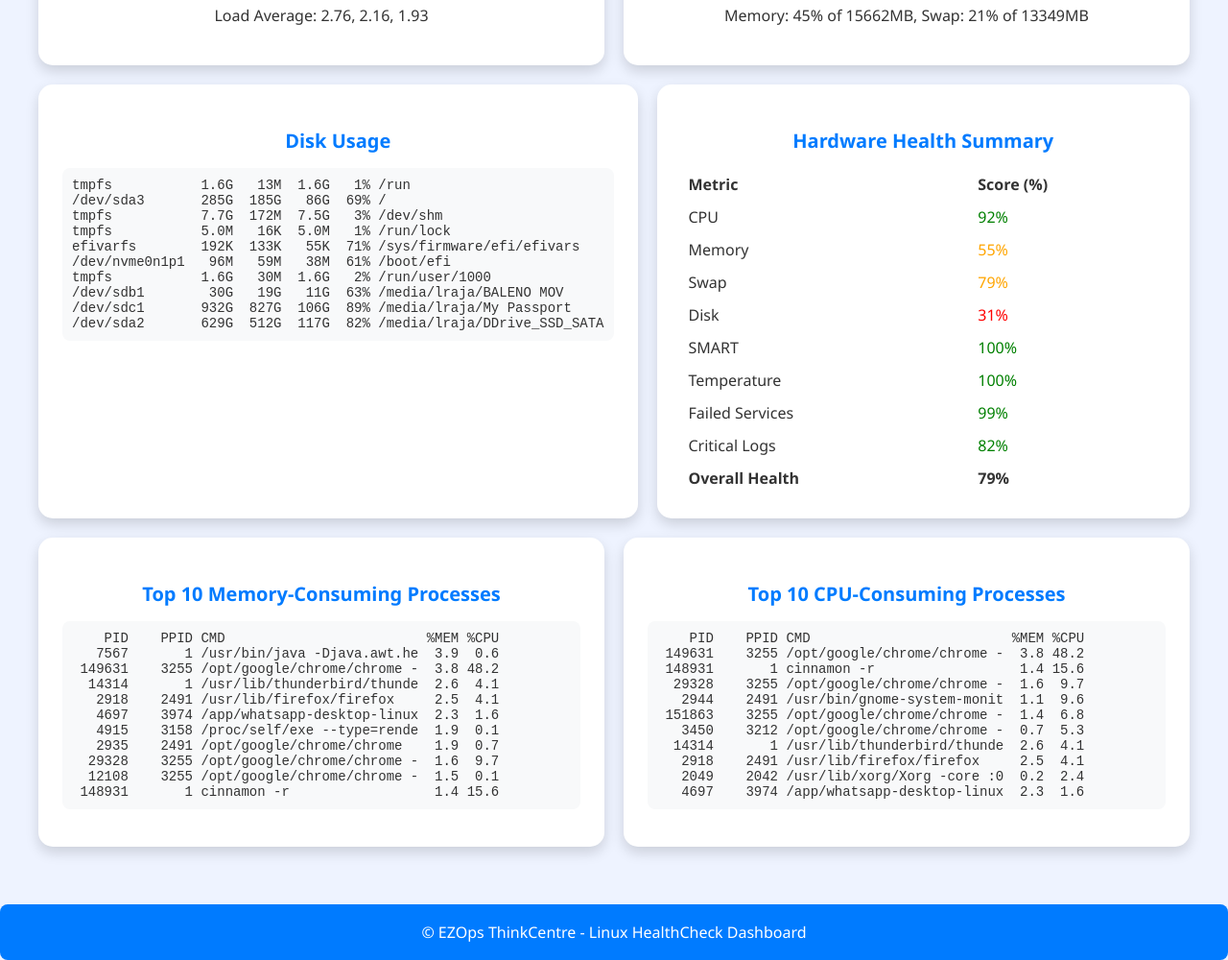
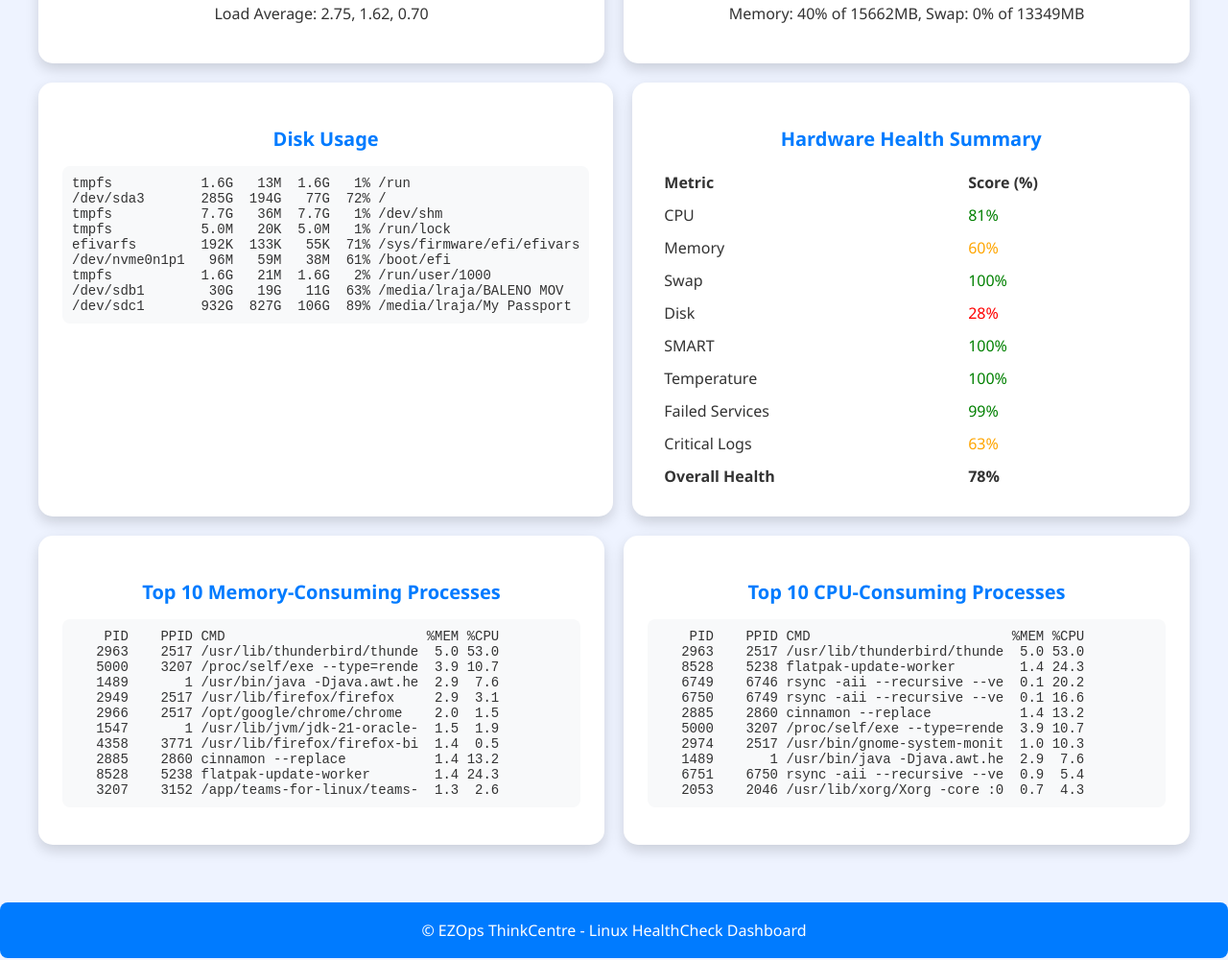
Before and after one commit to loganathr20/EZOps_Netlify, a plain HTML site: page Reports/linux_healthcheck_dashboard_report.html in a window 1280 px wide. Shown: the part 750-1750 px from the top of the page at 96% size. Drawn offline with nearby package versions, Linux system fonts and the light colour scheme.

Commit message:
Auto commit: 2026-06-03 09:47:04

```diff
--- a/Reports/linux_healthcheck_dashboard_report.html
+++ b/Reports/linux_healthcheck_dashboard_report.html
@@ -28,68 +28,67 @@ footer { background:#007bff; color:white; text-align:center; padding:18px; margi
 <body>
 <div class="info-bar">
     Host: <b>LinuxMint-Thinkcentre</b> &nbsp;&nbsp; | &nbsp;&nbsp;
-    Report Generated: <b>2026-06-02 11:10:00 +0530</b>
+    Report Generated: <b>2026-06-03 09:43:45 +0530</b>
 </div>
 
 <div class="summary-panel">
-  <div class="summary-card"><h4>System Uptime</h4><p>Uptime: up 3 hours, 56 minutes</p><p>Boot: 2026-06-02 07:13</p></div>
-  <div class="summary-card"><h4>Overall CPU Usage</h4><p>8%</p></div>
-  <div class="summary-card"><h4>Memory Usage</h4><p>45%</p></div>
-  <div class="summary-card"><h4>Swap Usage</h4><p>21%</p></div>
+  <div class="summary-card"><h4>System Uptime</h4><p>Uptime: up 4 minutes</p><p>Boot: 2026-06-03 09:39</p></div>
+  <div class="summary-card"><h4>Overall CPU Usage</h4><p>19%</p></div>
+  <div class="summary-card"><h4>Memory Usage</h4><p>40%</p></div>
+  <div class="summary-card"><h4>Swap Usage</h4><p>0%</p></div>
   <div class="summary-card"><h4>GPU</h4><p>Usage: N/A%<br>Temp: N/A°C</p></div>
-  <div class="summary-card"><h4>Overall Health</h4><div class="health-badge" style="background:#5cb85c;">Very Good (79%)</div></div>
+  <div class="summary-card"><h4>Overall Health</h4><div class="health-badge" style="background:#5cb85c;">Very Good (78%)</div></div>
 </div>
 
 <div class="container">
-<div class="card"><h3>CPU Usage per Core</h3><canvas id="cpuChart"></canvas><p>Load Average: 2.76, 2.16, 1.93</p></div>
-<div class="card"><h3>Memory & Swap Usage</h3><canvas id="memSwapChart"></canvas><p>Memory: 45% of 15662MB, Swap: 21% of 13349MB</p></div>
+<div class="card"><h3>CPU Usage per Core</h3><canvas id="cpuChart"></canvas><p>Load Average: 2.75, 1.62, 0.70</p></div>
+<div class="card"><h3>Memory & Swap Usage</h3><canvas id="memSwapChart"></canvas><p>Memory: 40% of 15662MB, Swap: 0% of 13349MB</p></div>
 <div class="card"><h3>Disk Usage</h3><pre>tmpfs           1.6G   13M  1.6G   1% /run
-/dev/sda3       285G  185G   86G  69% /
-tmpfs           7.7G  172M  7.5G   3% /dev/shm
-tmpfs           5.0M   16K  5.0M   1% /run/lock
+/dev/sda3       285G  194G   77G  72% /
+tmpfs           7.7G   36M  7.7G   1% /dev/shm
+tmpfs           5.0M   20K  5.0M   1% /run/lock
 efivarfs        192K  133K   55K  71% /sys/firmware/efi/efivars
 /dev/nvme0n1p1   96M   59M   38M  61% /boot/efi
-tmpfs           1.6G   30M  1.6G   2% /run/user/1000
+tmpfs           1.6G   21M  1.6G   2% /run/user/1000
 /dev/sdb1        30G   19G   11G  63% /media/lraja/BALENO MOV
-/dev/sdc1       932G  827G  106G  89% /media/lraja/My Passport
-/dev/sda2       629G  512G  117G  82% /media/lraja/DDrive_SSD_SATA</pre></div>
+/dev/sdc1       932G  827G  106G  89% /media/lraja/My Passport</pre></div>
 <div class="card"><h3>Hardware Health Summary</h3>
 <table class="table-fixed">
 <tr><th>Metric</th><th>Score (%)</th></tr>
-<tr><td>CPU</td><td style="color:green">92%</td></tr>
-<tr><td>Memory</td><td style="color:orange">55%</td></tr>
-<tr><td>Swap</td><td style="color:orange">79%</td></tr>
-<tr><td>Disk</td><td style="color:red">31%</td></tr>
+<tr><td>CPU</td><td style="color:green">81%</td></tr>
+<tr><td>Memory</td><td style="color:orange">60%</td></tr>
+<tr><td>Swap</td><td style="color:green">100%</td></tr>
+<tr><td>Disk</td><td style="color:red">28%</td></tr>
 <tr><td>SMART</td><td style="color:green">100%</td></tr>
 <tr><td>Temperature</td><td style="color:green">100%</td></tr>
 <tr><td>Failed Services</td><td style="color:green">99%</td></tr>
-<tr><td>Critical Logs</td><td style="color:green">82%</td></tr>
-<tr><th>Overall Health</th><th>79%</th></tr>
+<tr><td>Critical Logs</td><td style="color:orange">63%</td></tr>
+<tr><th>Overall Health</th><th>78%</th></tr>
 </table>
 </div>
 
 <div class="card"><h3>Top 10 Memory-Consuming Processes</h3><pre>    PID    PPID CMD                         %MEM %CPU
-   7567       1 /usr/bin/java -Djava.awt.he  3.9  0.6
- 149631    3255 /opt/google/chrome/chrome -  3.8 48.2
-  14314       1 /usr/lib/thunderbird/thunde  2.6  4.1
-   2918    2491 /usr/lib/firefox/firefox     2.5  4.1
-   4697    3974 /app/whatsapp-desktop-linux  2.3  1.6
-   4915    3158 /proc/self/exe --type=rende  1.9  0.1
-   2935    2491 /opt/google/chrome/chrome    1.9  0.7
-  29328    3255 /opt/google/chrome/chrome -  1.6  9.7
-  12108    3255 /opt/google/chrome/chrome -  1.5  0.1
- 148931       1 cinnamon -r                  1.4 15.6</pre></div>
+   2963    2517 /usr/lib/thunderbird/thunde  5.0 53.0
+   5000    3207 /proc/self/exe --type=rende  3.9 10.7
+   1489       1 /usr/bin/java -Djava.awt.he  2.9  7.6
+   2949    2517 /usr/lib/firefox/firefox     2.9  3.1
+   2966    2517 /opt/google/chrome/chrome    2.0  1.5
+   1547       1 /usr/lib/jvm/jdk-21-oracle-  1.5  1.9
+   4358    3771 /usr/lib/firefox/firefox-bi  1.4  0.5
+   2885    2860 cinnamon --replace           1.4 13.2
+   8528    5238 flatpak-update-worker        1.4 24.3
+   3207    3152 /app/teams-for-linux/teams-  1.3  2.6</pre></div>
 <div class="card"><h3>Top 10 CPU-Consuming Processes</h3><pre>    PID    PPID CMD                         %MEM %CPU
- 149631    3255 /opt/google/chrome/chrome -  3.8 48.2
- 148931       1 cinnamon -r                  1.4 15.6
-  29328    3255 /opt/google/chrome/chrome -  1.6  9.7
-   2944    2491 /usr/bin/gnome-system-monit  1.1  9.6
- 151863    3255 /opt/google/chrome/chrome -  1.4  6.8
-   3450    3212 /opt/google/chrome/chrome -  0.7  5.3
-  14314       1 /usr/lib/thunderbird/thunde  2.6  4.1
-   2918    2491 /usr/lib/firefox/firefox     2.5  4.1
-   2049    2042 /usr/lib/xorg/Xorg -core :0  0.2  2.4
-   4697    3974 /app/whatsapp-desktop-linux  2.3  1.6</pre></div>
+   2963    2517 /usr/lib/thunderbird/thunde  5.0 53.0
+   8528    5238 flatpak-update-worker        1.4 24.3
+   6749    6746 rsync -aii --recursive --ve  0.1 20.2
+   6750    6749 rsync -aii --recursive --ve  0.1 16.6
+   2885    2860 cinnamon --replace           1.4 13.2
+   5000    3207 /proc/self/exe --type=rende  3.9 10.7
+   2974    2517 /usr/bin/gnome-system-monit  1.0 10.3
+   1489       1 /usr/bin/java -Djava.awt.he  2.9  7.6
+   6751    6750 rsync -aii --recursive --ve  0.9  5.4
+   2053    2046 /usr/lib/xorg/Xorg -core :0  0.7  4.3</pre></div>
 
 </div>
 
@@ -98,7 +97,7 @@ tmpfs           1.6G   30M  1.6G   2% /run/user/1000
 window.addEventListener('load', () => {
     new Chart(document.getElementById('cpuChart'), {
         type:'bar',
-        data:{labels:["Core 1","Core 2","Core 3","Core 4","Core 5","Core 6","Core 7","Core 8","Core 9","Core 10","Core 11","Core 12","Core 13","Core 14","Core 15","Core 16","Core 17","Core 18","Core 19","Core 20"], datasets:[{label:'CPU %', data:[13,12,0,9,0,3,0,0,6,20,25,9,12,0,22,0,16,15,3,6], backgroundColor:["rgba(42,157,143,0.8)","rgba(42,157,143,0.8)","rgba(42,157,143,0.8)","rgba(42,157,143,0.8)","rgba(42,157,143,0.8)","rgba(42,157,143,0.8)","rgba(42,157,143,0.8)","rgba(42,157,143,0.8)","rgba(42,157,143,0.8)","rgba(42,157,143,0.8)","rgba(42,157,143,0.8)","rgba(42,157,143,0.8)","rgba(42,157,143,0.8)","rgba(42,157,143,0.8)","rgba(42,157,143,0.8)","rgba(42,157,143,0.8)","rgba(42,157,143,0.8)","rgba(42,157,143,0.8)","rgba(42,157,143,0.8)","rgba(42,157,143,0.8)"]}]},
+        data:{labels:["Core 1","Core 2","Core 3","Core 4","Core 5","Core 6","Core 7","Core 8","Core 9","Core 10","Core 11","Core 12","Core 13","Core 14","Core 15","Core 16","Core 17","Core 18","Core 19","Core 20"], datasets:[{label:'CPU %', data:[6,0,6,0,3,0,16,0,9,96,29,51,56,6,65,-3,35,0,3,3], backgroundColor:["rgba(42,157,143,0.8)","rgba(42,157,143,0.8)","rgba(42,157,143,0.8)","rgba(42,157,143,0.8)","rgba(42,157,143,0.8)","rgba(42,157,143,0.8)","rgba(42,157,143,0.8)","rgba(42,157,143,0.8)","rgba(42,157,143,0.8)","rgba(194,35,34,0.8)","rgba(42,157,143,0.8)","rgba(42,157,143,0.8)","rgba(42,157,143,0.8)","rgba(42,157,143,0.8)","rgba(255,165,0,0.8)","rgba(42,157,143,0.8)","rgba(42,157,143,0.8)","rgba(42,157,143,0.8)","rgba(42,157,143,0.8)","rgba(42,157,143,0.8)"]}]},
         options:{responsive:true, scales:{y:{beginAtZero:true, max:100, title:{display:true, text:'Usage %'}}}}
     });
 
@@ -110,7 +109,7 @@ window.addEventListener('load', () => {
             datasets:[
                 {
                     label:'Memory',
-                    data:[45, 55],
+                    data:[40, 60],
                     backgroundColor: ['rgba(220,53,69,0.7)', 'rgba(40,167,69,0.5)'], // Red for used, Green for free
                     borderWidth:1,
                     radius: '90%',
@@ -118,7 +117,7 @@ window.addEventListener('load', () => {
                 },
                 {
                     label:'Swap',
-                    data:[21, 79],
+                    data:[0, 100],
                     backgroundColor:['rgba(220,53,69,0.7)','rgba(40,167,69,0.5)'],
                     borderWidth:1,
                     radius: '85%',
```
